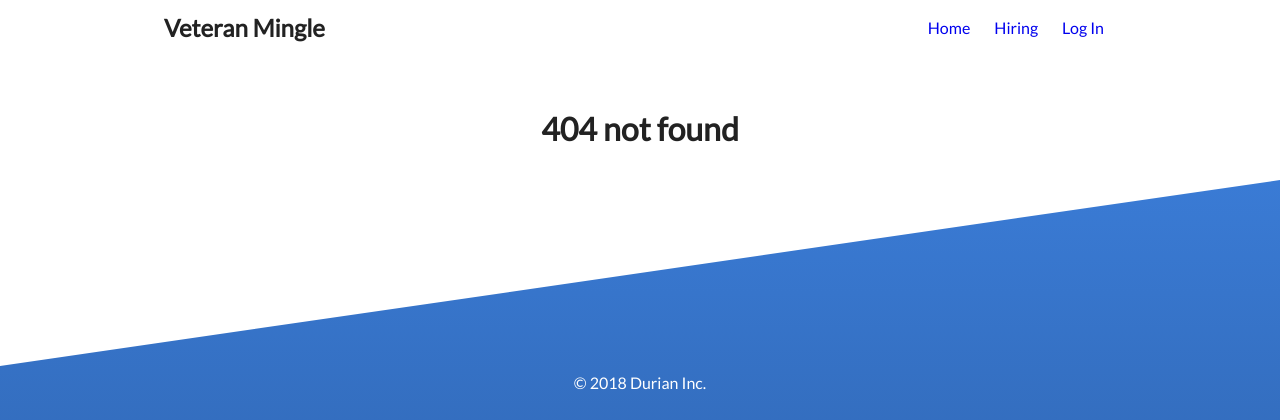
After one commit to Durian-Inc/VeterIn, a Flask app: page /login/ in a window 1280 px wide. The commit adds this page. Shown: the top 420 px of the page. Run offline with Flask 2, Linux system fonts and the light colour scheme.

Commit message:
added 404

```diff
--- a/app/static/css/main.css
+++ b/app/static/css/main.css
@@ -64,3 +64,10 @@ footer {
   text-align: center;
   color: white;
 }
+
+
+
+
+.center {
+  text-align: center;
+}
--- /dev/null
+++ b/app/templates/404.html
@@ -0,0 +1,4 @@
+{% extends 'base.html' %}
+{% block body %}
+<h1 class="center">404 not found</h1>
+{% endblock %}
--- a/app/views.py
+++ b/app/views.py
@@ -50,4 +50,8 @@ def orgpro(id):
     }
 
 
+@app.errorhandler(404)
+def page_not_found(error):
+    return render_template('404.html')
+
 # End of Profile functions
```
